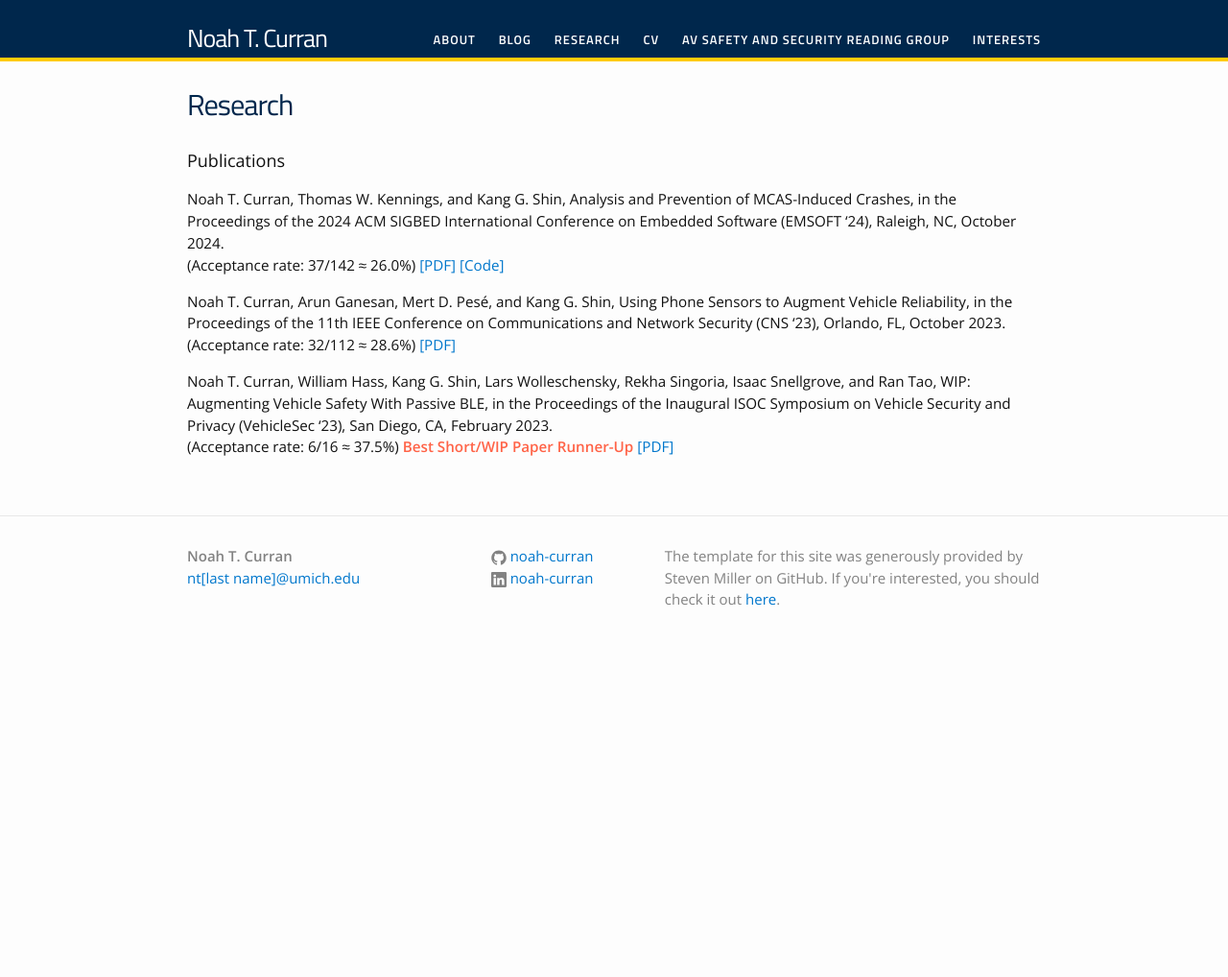
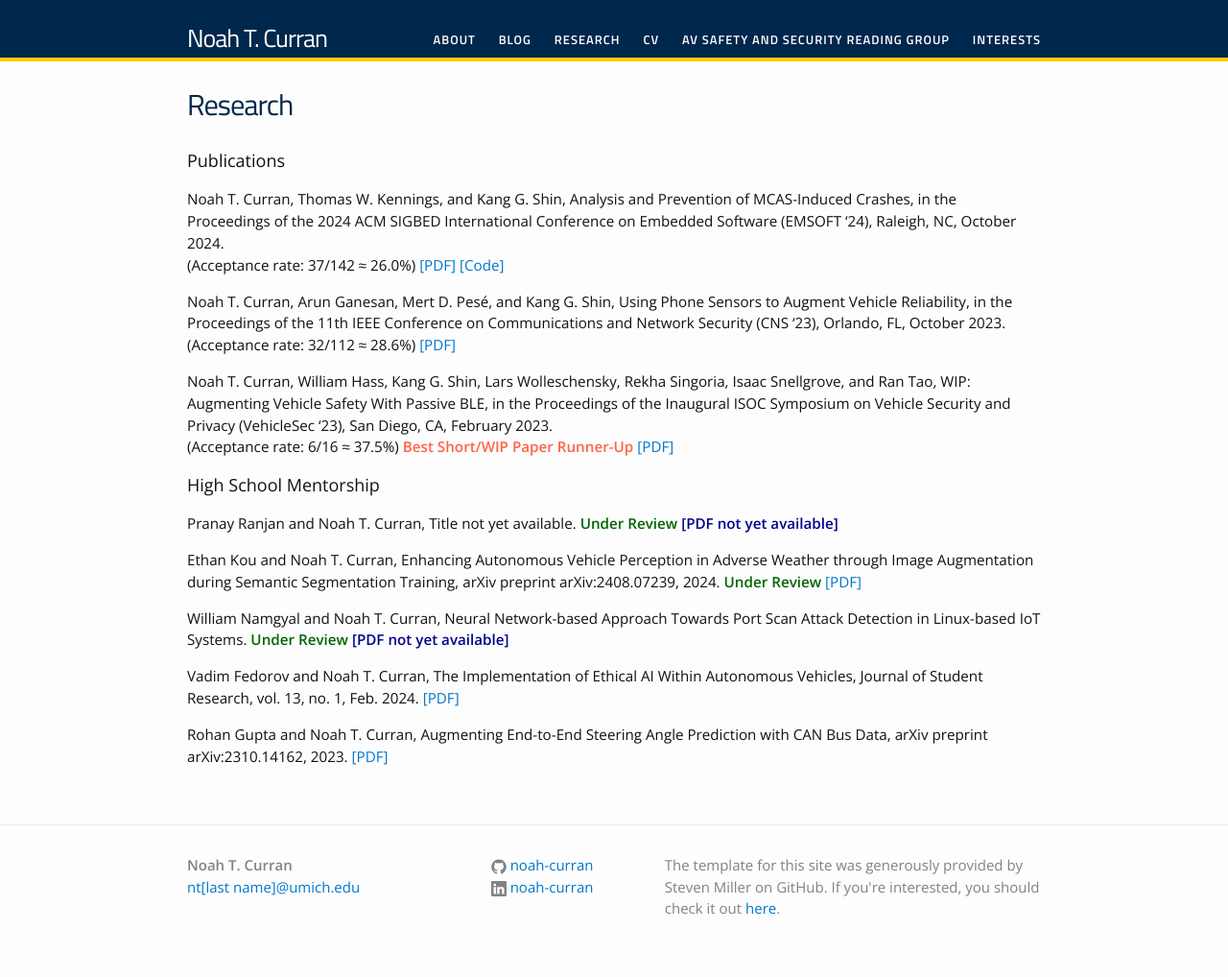
Before and after one commit to noah-curran/noah-curran.github.io, a Jekyll site: the page built from research.md, in a window 1280 px wide. Shown: the whole page at 96% size. Built offline with Jekyll 4.4.1, drawn with Linux system fonts in a browser that asks for light colours; before the commit the page ends 900 px from its top, so only the background shows below that.

Commit message:
high school student projects added

```diff
--- a/research.md
+++ b/research.md
@@ -25,3 +25,31 @@ Noah T. Curran, William Hass, Kang G. Shin, Lars Wolleschensky, Rekha Singoria,
 (Acceptance rate: 6/16 ≈ 37.5%)
 <b style="color:Tomato;">Best Short/WIP Paper Runner-Up</b>
 <a href="/assets/files/vehiclesec23-curran.pdf">[PDF]</a>
+
+#### High School Mentorship
+
+Pranay Ranjan and Noah T. Curran,
+    Title not yet available.
+<b style="color:DarkGreen;">Under Review</b>
+<b style="color:DarkBlue;">[PDF not yet available]</b>
+
+Ethan Kou and Noah T. Curran,
+    Enhancing Autonomous Vehicle Perception in Adverse Weather through Image Augmentation during Semantic Segmentation Training,
+    arXiv preprint arXiv:2408.07239, 2024.
+<b style="color:DarkGreen;">Under Review</b>
+<a href="https://arxiv.org/pdf/2408.07239">[PDF]</a>
+
+William Namgyal and Noah T. Curran,
+    Neural Network-based Approach Towards Port Scan Attack Detection in Linux-based IoT Systems.
+<b style="color:DarkGreen;">Under Review</b>
+<b style="color:DarkBlue;">[PDF not yet available]</b>
+
+Vadim Fedorov and Noah T. Curran,
+    The Implementation of Ethical AI Within Autonomous Vehicles,
+    Journal of Student Research, vol. 13, no. 1, Feb. 2024.
+<a href="https://www.jsr.org/hs/index.php/path/article/view/5973/2830">[PDF]</a>
+
+Rohan Gupta and Noah T. Curran,
+    Augmenting End-to-End Steering Angle Prediction with CAN Bus Data,
+    arXiv preprint arXiv:2310.14162, 2023.
+<a href="https://arxiv.org/pdf/2310.14162">[PDF]</a>
```
